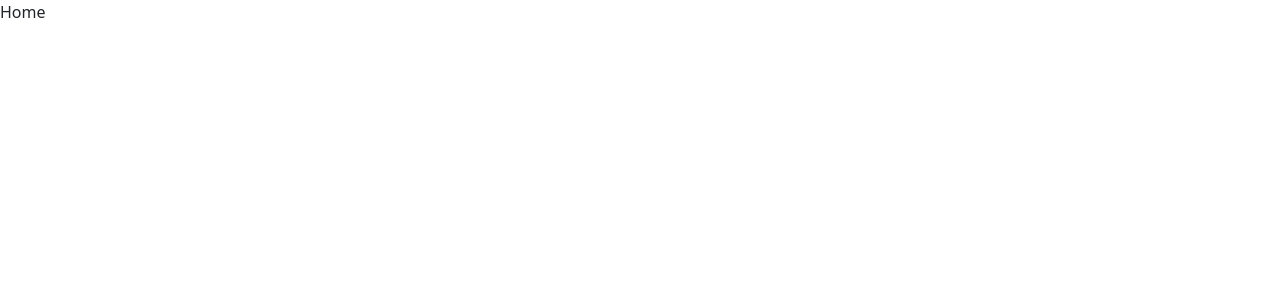
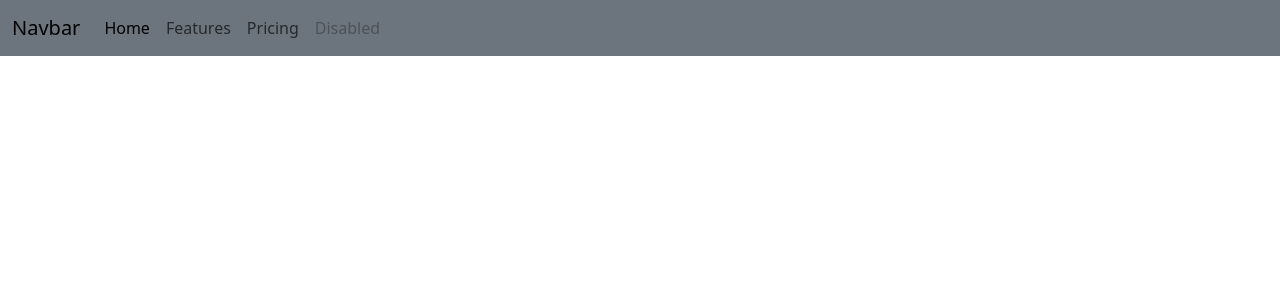
Before and after one commit to Far-ki/Meal-finder, a React (Create React App) app in the folder frontend/: page /home in a window 1280 px wide. Shown: the top 300 px of the page. Built offline with nearby package versions, Linux system fonts and the light colour scheme.

Commit message:
add navbar to homepage

```diff
--- a/frontend/src/Home.js
+++ b/frontend/src/Home.js
@@ -1,10 +1,33 @@
 import React from "react";
+import 'bootstrap/dist/css/bootstrap.min.css';
 
 function Home() {
-
-    return(
-        <div>Home</div>
+    return (
+        <nav className="navbar navbar-expand-lg bg-secondary">
+            <div className="container-fluid">
+                <a className="navbar-brand" href="/">Navbar</a>
+                <button className="navbar-toggler" type="button" data-bs-toggle="collapse" data-bs-target="#navbarNav" aria-controls="navbarNav" aria-expanded="false" aria-label="Toggle navigation">
+                    <span className="navbar-toggler-icon"></span>
+                </button>
+                <div className="collapse navbar-collapse" id="navbarNav">
+                    <ul className="navbar-nav">
+                        <li className="nav-item">
+                            <a className="nav-link active" aria-current="page" href="/">Home</a>
+                        </li>
+                        <li className="nav-item">
+                            <a className="nav-link" href="/">Features</a>
+                        </li>
+                        <li className="nav-item">
+                            <a className="nav-link" href="/">Pricing</a>
+                        </li>
+                        <li className="nav-item">
+                            <a className="nav-link disabled" aria-disabled="true">Disabled</a>
+                        </li>
+                    </ul>
+                </div>
+            </div>
+        </nav>
     )
 }
 
-export default Home
+export default Home;
```
